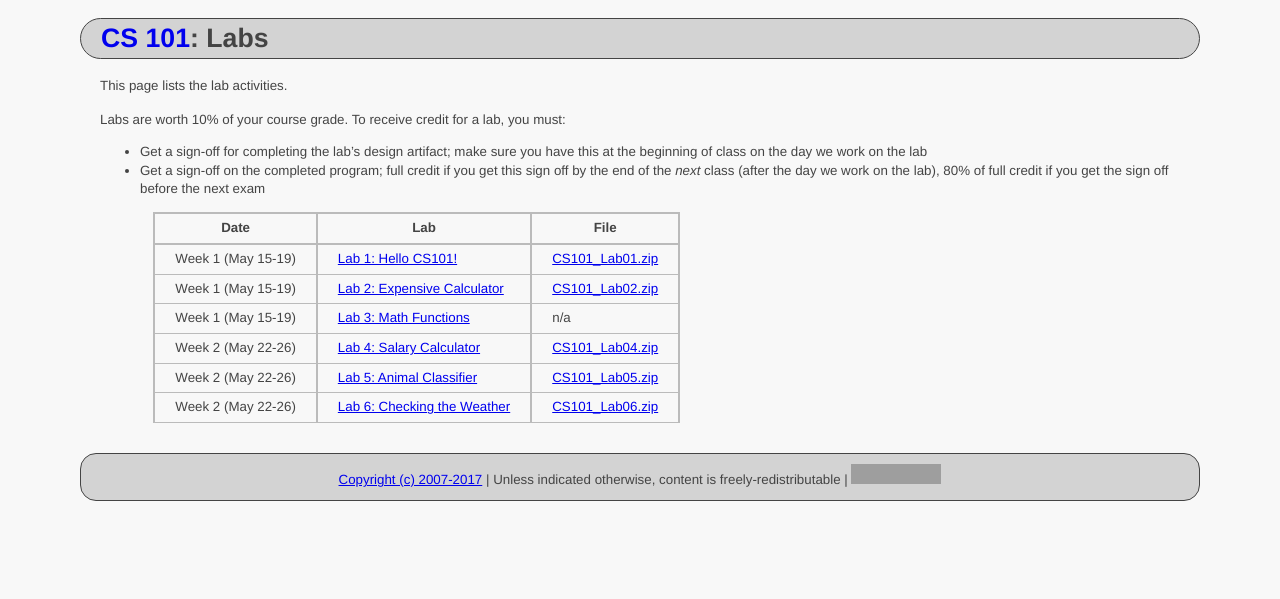
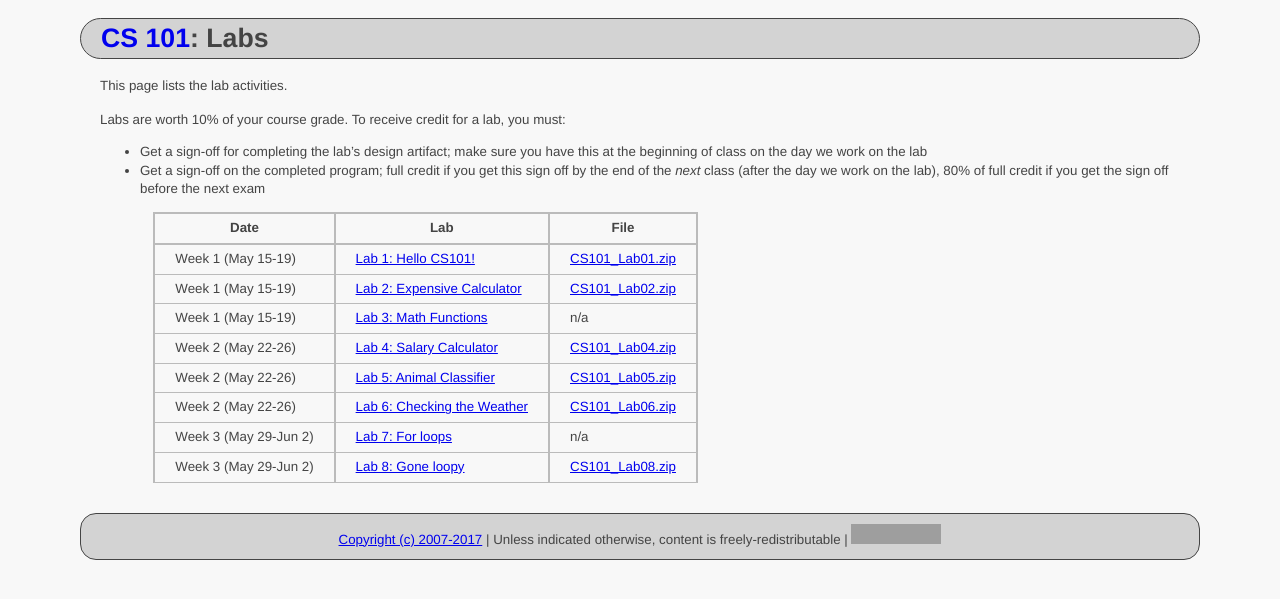
Before and after one commit to ycpcs/cs101-summer2017, a Jekyll site: the page built from labs/index.md, in a window 1280 px wide. Shown: the top 599 px of the page. Built offline with Jekyll 4.4.1, drawn with Linux system fonts in a browser that asks for light colours; grey boxes are pictures that could not be loaded.

Commit message:
update lab index
update lab index

```diff
--- a/labs/index.md
+++ b/labs/index.md
@@ -12,12 +12,14 @@ Labs are worth 10% of your course grade.  To receive credit for a lab, you must:
 
 > Date | Lab | File
 > ---- | --- | ----
-> Week 1 (May 15-19) | [Lab 1: Hello CS101!](lab01.html) | [CS101\_Lab01.zip](src/CS101_Lab01.zip)
-> Week 1 (May 15-19)  | [Lab 2: Expensive Calculator](lab02.html) | [CS101\_Lab02.zip](src/CS101_Lab02.zip)
-> Week 1 (May 15-19)  | [Lab 3: Math Functions](lab03.html) | n/a
-> Week 2 (May 22-26) | [Lab 4: Salary Calculator](lab04.html) | [CS101\_Lab04.zip](src/CS101_Lab04.zip)
-> Week 2 (May 22-26) | [Lab 5: Animal Classifier](lab05.html) | [CS101\_Lab05.zip](src/CS101_Lab05.zip)
-> Week 2 (May 22-26) | [Lab 6: Checking the Weather](lab06.html) | [CS101\_Lab06.zip](src/CS101_Lab06.zip)
+> Week 1 (May 15-19)    | [Lab 1: Hello CS101!](lab01.html) | [CS101\_Lab01.zip](src/CS101_Lab01.zip)
+> Week 1 (May 15-19)    | [Lab 2: Expensive Calculator](lab02.html) | [CS101\_Lab02.zip](src/CS101_Lab02.zip)
+> Week 1 (May 15-19)    | [Lab 3: Math Functions](lab03.html) | n/a
+> Week 2 (May 22-26)    | [Lab 4: Salary Calculator](lab04.html) | [CS101\_Lab04.zip](src/CS101_Lab04.zip)
+> Week 2 (May 22-26)    | [Lab 5: Animal Classifier](lab05.html) | [CS101\_Lab05.zip](src/CS101_Lab05.zip)
+> Week 2 (May 22-26)    | [Lab 6: Checking the Weather](lab06.html) | [CS101\_Lab06.zip](src/CS101_Lab06.zip)
+> Week 3 (May 29-Jun 2) | [Lab 7: For loops](lab07.html) | n/a
+> Week 3 (May 29-Jun 2) | [Lab 8: Gone loopy](lab08.html) | [CS101\_Lab08.zip](src/CS101_Lab08.zip)
 
 
 <!--
```
